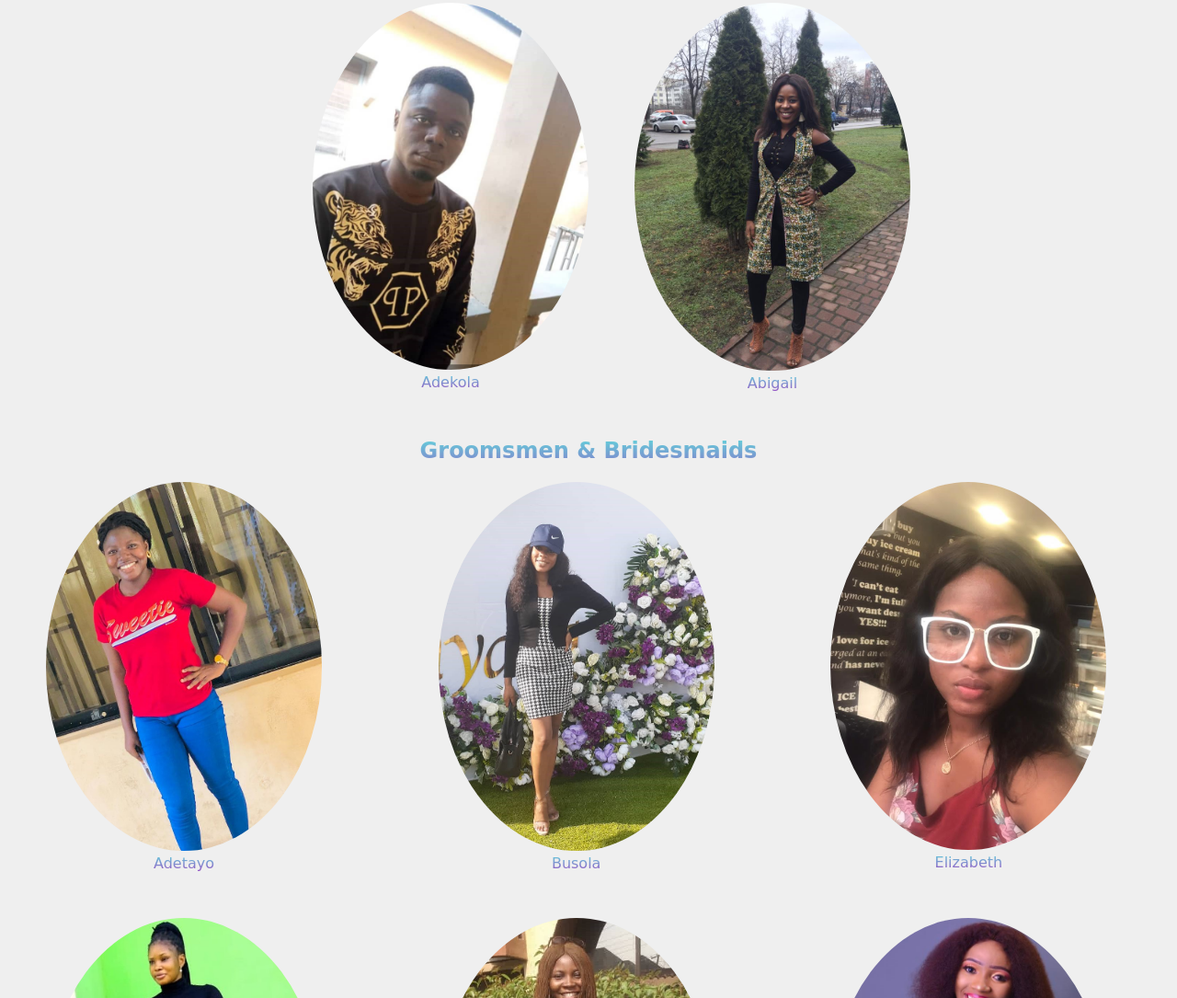
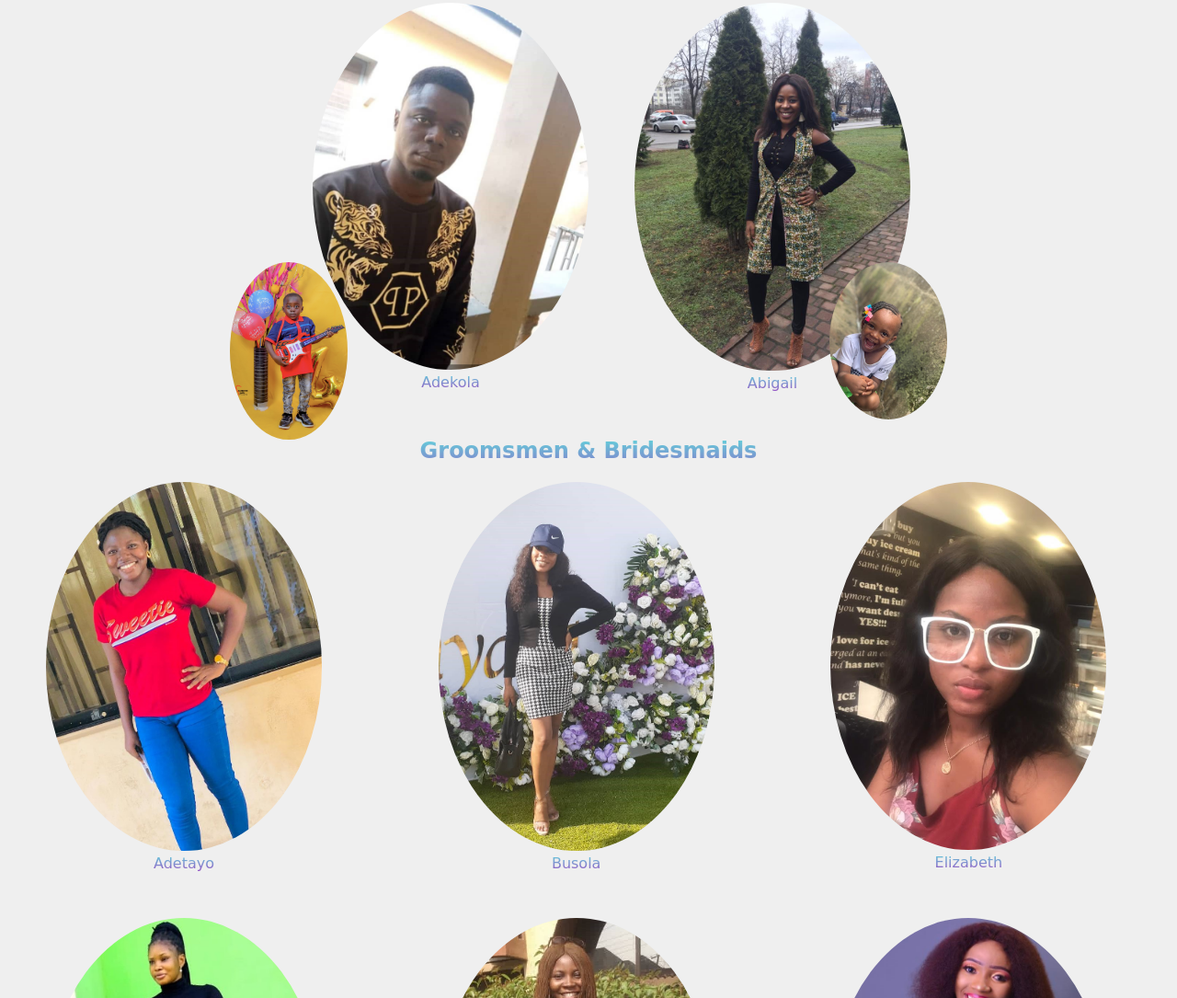
Before and after one commit to sunkanmicode/loveneverfail, a plain HTML site: page index.html in a window 1280 px wide. Shown: the part 3203-4288 px from the top of the page at 92% size. Drawn offline with Linux system fonts and the light colour scheme; a web font is replaced by a local one.

Commit message:
adding little bride and page boy

```diff
--- a/index.html
+++ b/index.html
@@ -190,6 +190,9 @@
           <p>Name:Noel</p>
       </div>
   </div>
+  <img class="lit-girl" src="img/gloria.jpg" alt="">
+  <img class="lit-boy" src="img/yusuff.jpg" alt="">
+
   </section>
   <section id="meet-us">
 
--- a/styles.css
+++ b/styles.css
@@ -286,6 +286,7 @@ body{
   width: 100%;
   padding: 70px 0;
   background-color: #efefef;
+  position: relative;
 }
 .couple-bestie h1{
   text-align: center;
@@ -297,7 +298,20 @@ body{
   -moz-background-clip: text;
   -webkit-text-fill-color: transparent;
   -moz-text-fil-color: transparent;
-
+}
+.lit-girl{
+  width: 10%;
+  border-radius: 50%;
+  position: absolute;
+  top: 400px;
+  right: 250px;
+}
+.lit-boy{
+  width: 10%;
+  border-radius: 50%;
+  position: absolute;
+  top: 400px;
+  left: 250px;
 }
 .bestie-con{
   display: flex;
```
